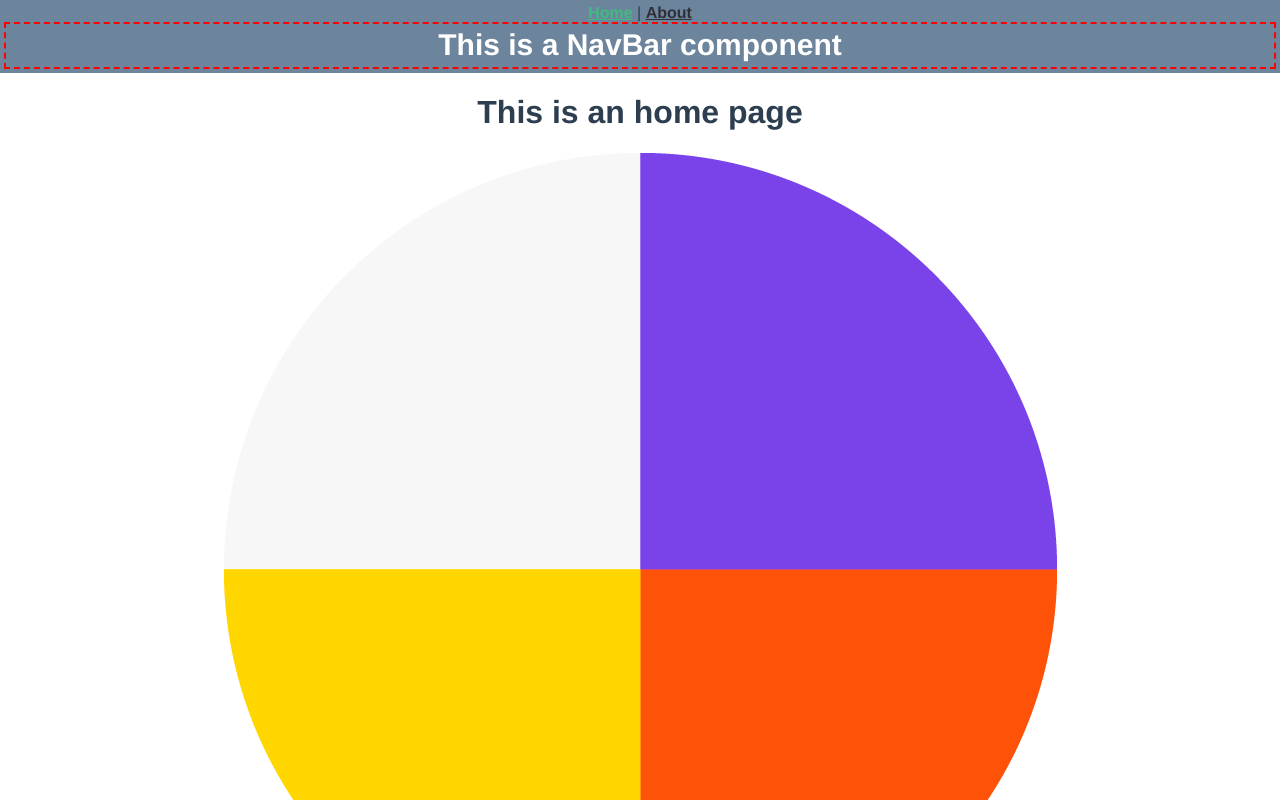
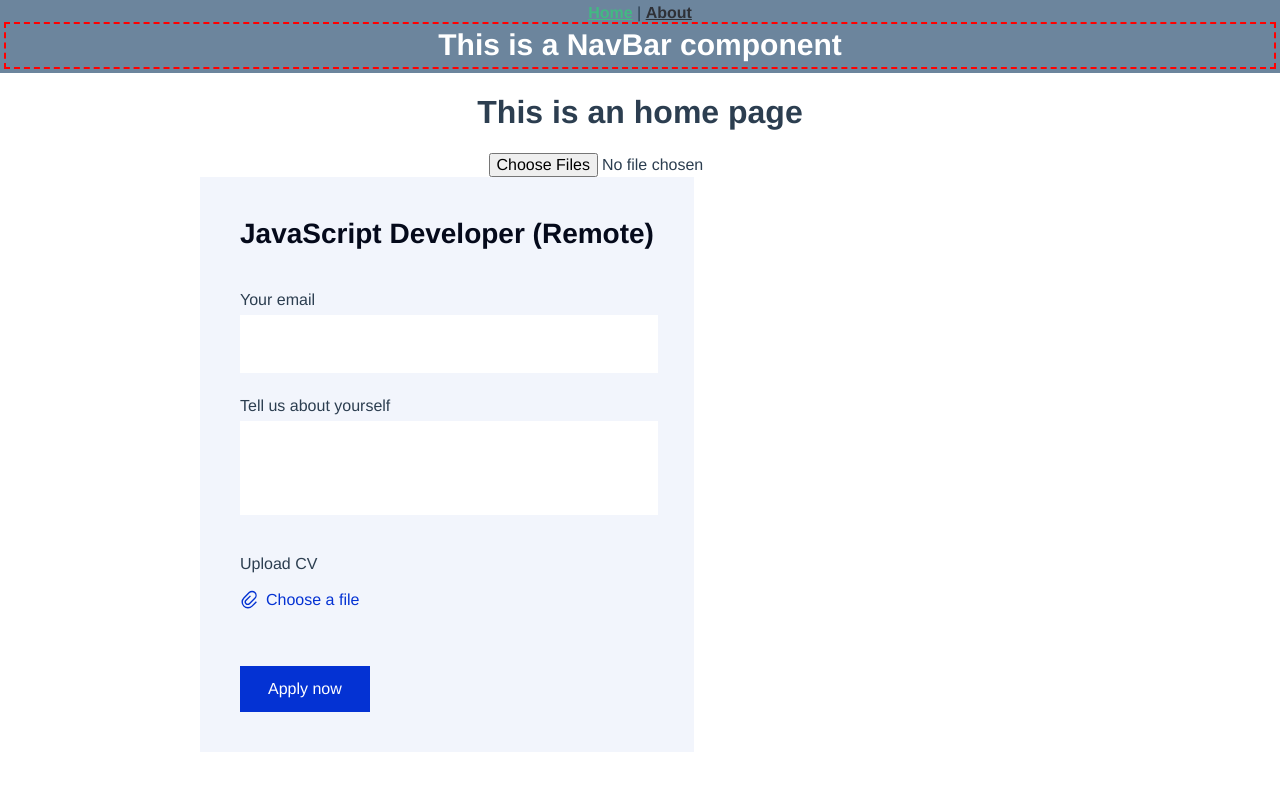
Before and after one commit to EmbacyDev/first-project, a Vue app: page / in a window 1280 px wide. Shown: the top 800 px of the page. Built offline with nearby package versions, Linux system fonts and the light colour scheme.

Commit message:
Добавил форму и картинку скрепки

```diff
--- a/src/assets/styles/mixins.scss
+++ b/src/assets/styles/mixins.scss
@@ -17,21 +17,37 @@
   }
 }
 
+@mixin left-colum {
+  display: flex;
+  flex-direction: column;
+  align-content: stretch;
+  align-items: flex-start;
+}
+
 @mixin label-text {
   font: {
     weight: 400;
     size: 14px;
-    height: 140%;
   }
+  line-height: 140%;
   color: #050A1B;
+}
+
+@mixin btn-text {
+  font: {
+    weight: 400;
+    size: 16px;
+  }
+  line-height: 120%;
+  color: #0432D3;
 }
 
 @mixin h3 {
   font: {
     weight: 600;
     size: 28px;
-    height: 120%;
   }
+  line-height: 120%;
   margin: 0;
   color: #050A1B;
 }
--- /dev/null
+++ b/src/components/MainButton.vue
@@ -0,0 +1,31 @@
+<template>
+  <div class="main-button">
+    <label for="upload">
+      <input name="photo"
+             id="upload"
+             class="upload"
+             type="file"
+             multiple
+             accept="image/*,image/jpeg"
+
+      >
+    </label>
+  </div>
+</template>
+
+<script>
+export default {
+  name: 'MainButton',
+  components: {},
+  props: {},
+  data() {
+    return {};
+  },
+  computed: {},
+  watch: {},
+  methods: {}
+};
+</script>
+
+<style scoped lang="scss">
+</style>
--- a/src/components/MainForm.vue
+++ b/src/components/MainForm.vue
@@ -1,12 +1,44 @@
 <template>
-  <form class="main-form">
-    <p>JavaScript Developer (Remote)</p>
-    <label for="email">Your email
-      <input id="email">
-    </label>
-    <label for="yourself">Tell us about yourself
-      <textarea id="text-yourself" />
-    </label>
+  <form class="main-form"
+        method="post">
+    <p class="header-form">JavaScript Developer (Remote)</p>
+    <div class="line-form">
+      <label for="email">Your email
+        <input name="email"
+               id="email"
+               class="email"
+               type="email"
+               required
+               v-model="email">
+      </label>
+    </div>
+    <div class="line-form">
+      <label for="yourself">Tell us about yourself
+        <textarea id="yourself"
+                  class="yourself"
+                  wrap="soft"
+                  required
+                  v-model="textarea"/>
+      </label>
+    </div>
+    <div class="line-form">
+      <p>Upload CV</p>
+      <label for="upload">
+        <span class="upload-title">Choose a file
+          <img class="img-title"
+               alt="icon"
+               src="../assets/images/icon.svg"></span>
+        <input name="photo"
+               id="upload"
+               class="upload"
+               type="file"
+               multiple
+               accept="image/*,image/jpeg"
+
+        >
+      </label>
+    </div>
+    <button type="submit">Apply now</button>
   </form>
 </template>
 
@@ -16,7 +48,11 @@ export default {
   components: {},
   props: {},
   data() {
-    return {};
+    return {
+      email: '',
+      textarea: '',
+      selectedFile: null
+    };
   },
   computed: {},
   watch: {},
@@ -24,19 +60,68 @@ export default {
 };
 </script>
 
-<style lang="scss">
+<style scoped lang="scss">
   .main-form {
     max-width: 592px;
     padding: 40px;
     background: #F2F5FC;
-    p {
+    .header-form {
       @include h3;
+      display: flex;
+      margin-bottom: 40px;
     }
-    label {
+    .line-form {
+      margin-top: 24px;
+      @include left-colum;
+      label {
+        position: relative;
+        @include left-colum;
+        width: 100%;
+        input {
+          margin-top: 6px;
+          border: 0;
+        }
+        .email {
+          width: 100%;
+          height: 56px;
+        }
+        .yourself {
+          width: 100%;
+          height: 90px;
+          resize: none;
+          margin-top: 6px;
+          border: 0;
+        }
+        .upload-title {
+          @include btn-text;
+          cursor: pointer;
+          display: flex;
+          flex-direction: row-reverse;
+          justify-content: flex-end;
+          flex-wrap: nowrap;
+        }
+        .img-title {
+          width: 20px;
+          height: 20px;
+          margin-right: 6px;
+        }
+        .upload {
+          width: 0;
+          height: 0;
+          opacity: 0;
+          overflow: hidden;
+          position: absolute;
+          z-index: -1;
+        }
+      }
+    }
+    button {
       display: flex;
-      flex-direction: column;
-      align-content: stretch;
-      align-items: stretch;
+      padding: 14px 28px 14px 28px;
+      margin-top: 56px;
+      border: 0;
+      background: #0432D3;
+      color: white;
     }
   }
 </style>
--- a/src/components/UI/index.js
+++ b/src/components/UI/index.js
@@ -1,7 +1,9 @@
 import NavBar from '@/components/NavBar.vue';
 import MainForm from '@/components/MainForm';
+import MainButton from '@/components/MainButton';
 
 export default [
   NavBar,
-  MainForm
+  MainForm,
+  MainButton
 ];
--- a/src/views/HomeView.vue
+++ b/src/views/HomeView.vue
@@ -1,8 +1,7 @@
 <template>
   <div class="home">
     <h1>This is an <strong>home</strong> page</h1>
-    <img alt="Vue logo"
-         src="../assets/images/embacy.png">
+    <main-button/>
     <main-form/>
   </div>
 </template>
@@ -22,4 +21,8 @@ export default {
 </script>
 
 <style lang="scss">
+.main-form {
+  position: absolute;
+  left: 200px;
+}
 </style>
```
Also changed, not shown: src/assets/images/icon.svg (added).
